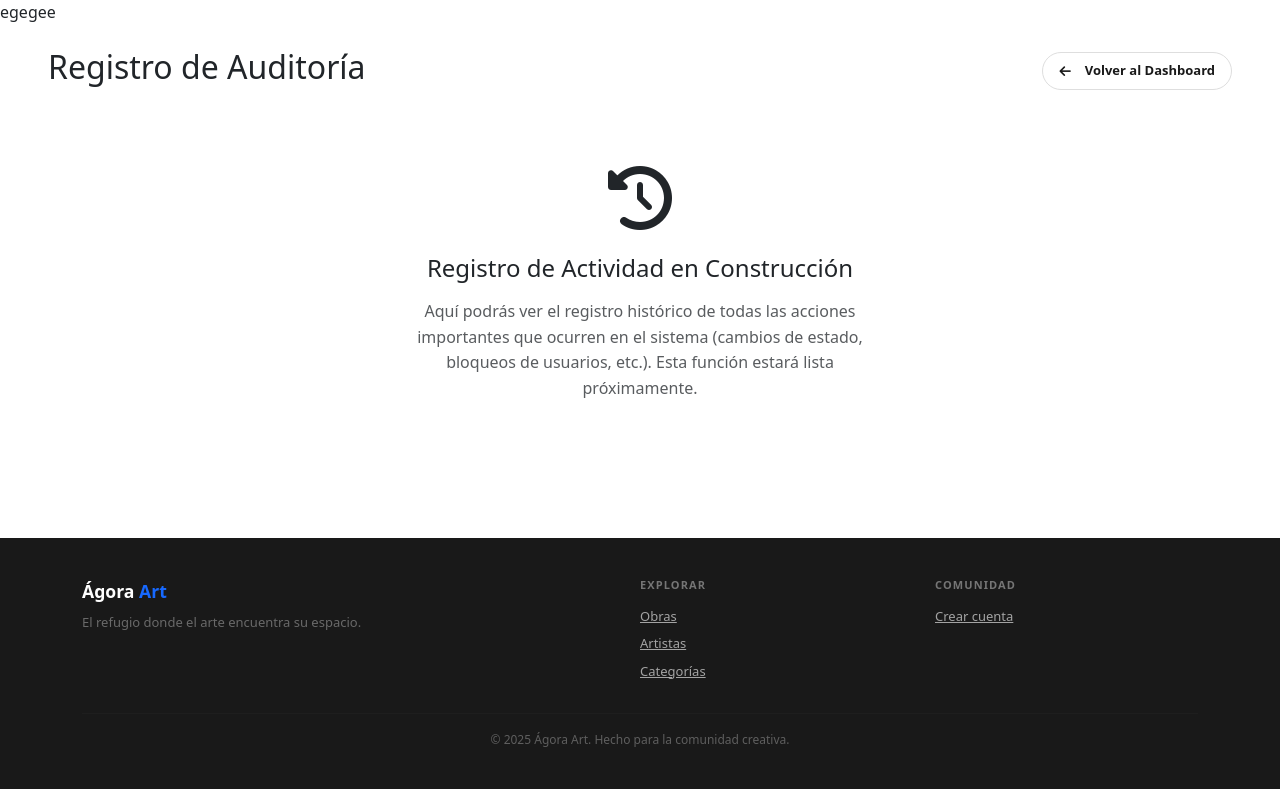
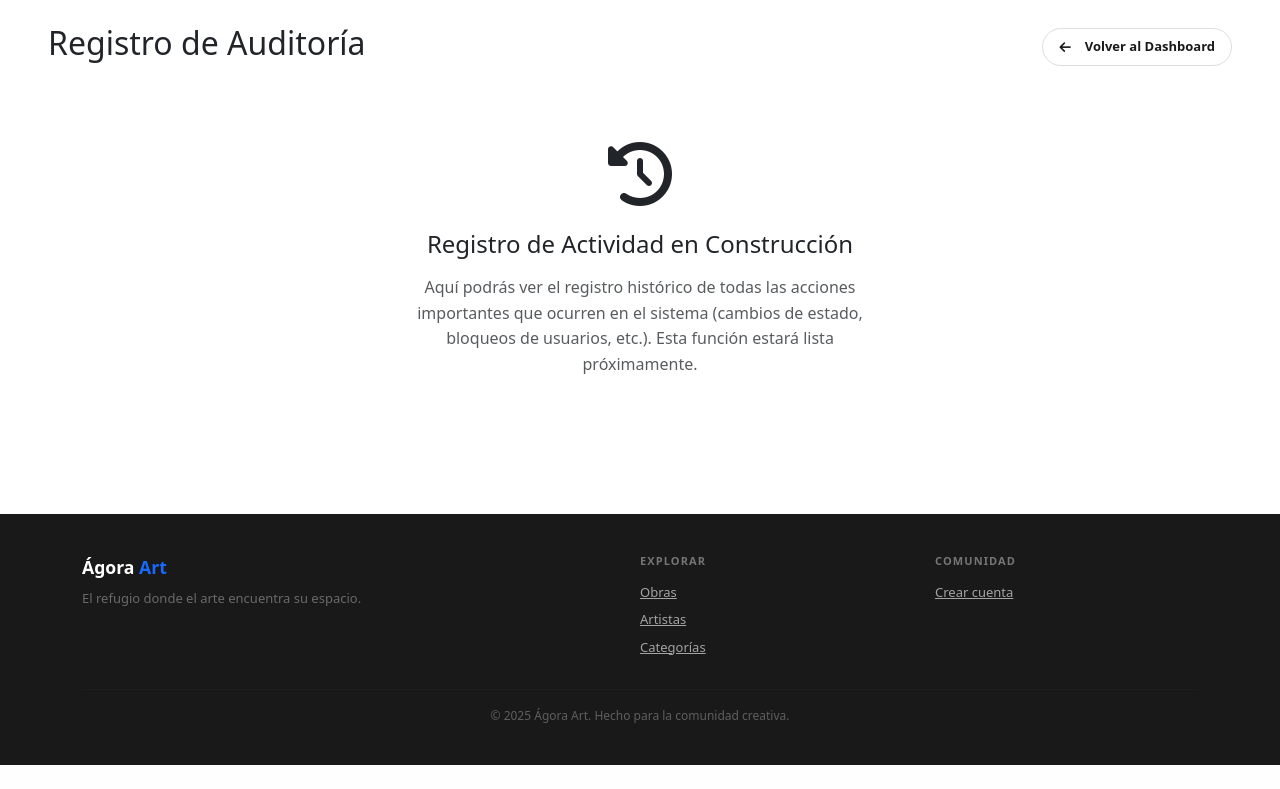
Before and after one commit to frankalexander-GM/pagina-wed, a Python web app: template app/templates/admin/auditoria.html in a window 1280 px wide. Shown: the part 56-845 px from the top of the page. After the commit the page ends 821 px from the top, so only its background shows below. Run offline with Jinja, Linux system fonts and the light colour scheme; the template is opened without the code that fills it, so the values that code supplies are empty.

```diff
--- a/app/templates/admin/auditoria.html
+++ b/app/templates/admin/auditoria.html
@@ -3,7 +3,6 @@
 {% block title %}Auditoría - Ágora Art{% endblock %}
 
 {% block content %}
-egegee
 <div class="container-fluid py-4 px-5">
     <div class="d-flex justify-content-between align-items-center mb-4">
         <h2>Registro de Auditoría</h2>
```
